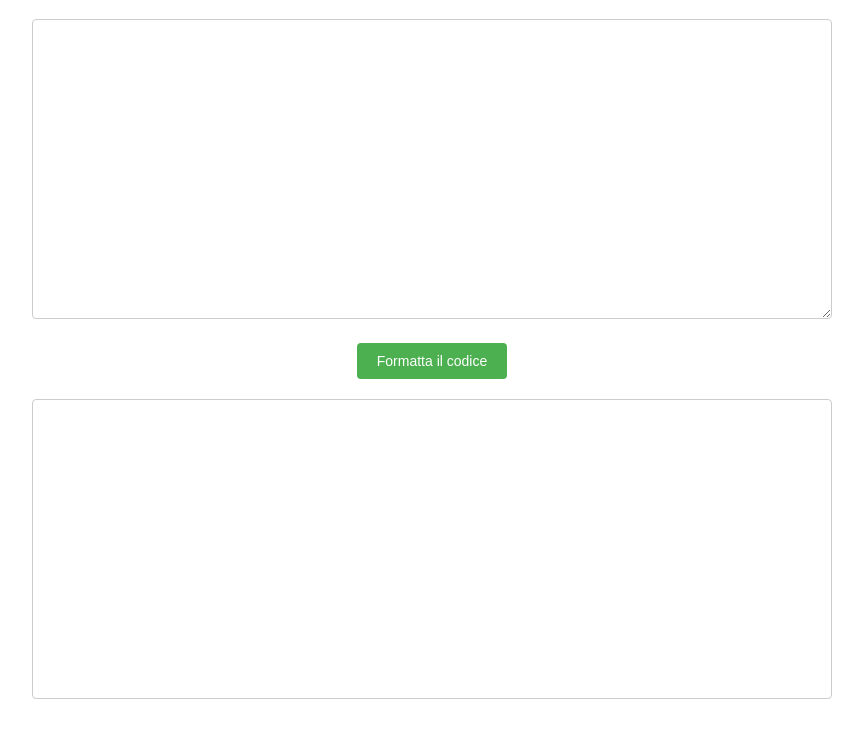
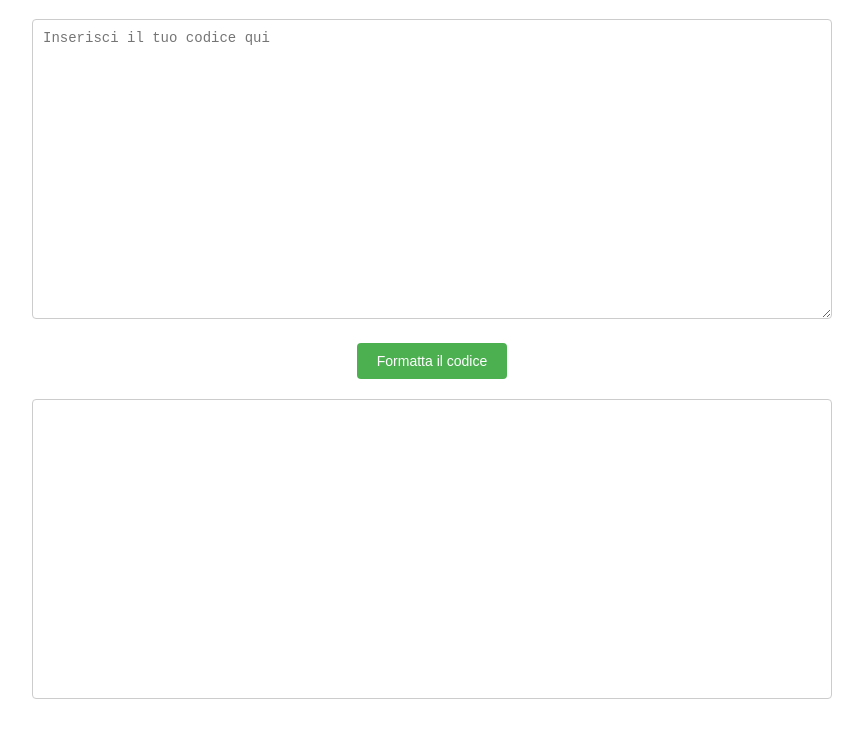
Before and after one commit to MettCreator14/CodeFormatter-, a plain HTML site: page index.html in a window 1280 px wide. Shown: the part 79-812 px from the top of the page, without its empty margins (208-1071 px from the left). Drawn offline with Linux system fonts and the light colour scheme.

Commit message:
Update index.html

```diff
--- a/index.html
+++ b/index.html
@@ -108,7 +108,7 @@ textarea {
 
   <h1>Code Formatter</h1>
 
-  <textarea id="code-input"></textarea>
+  <textarea id="code-input" placeholder="Inserisci il tuo codice qui"></textarea>
 
   <button id="format-button">Formatta il codice</button>
 
```
